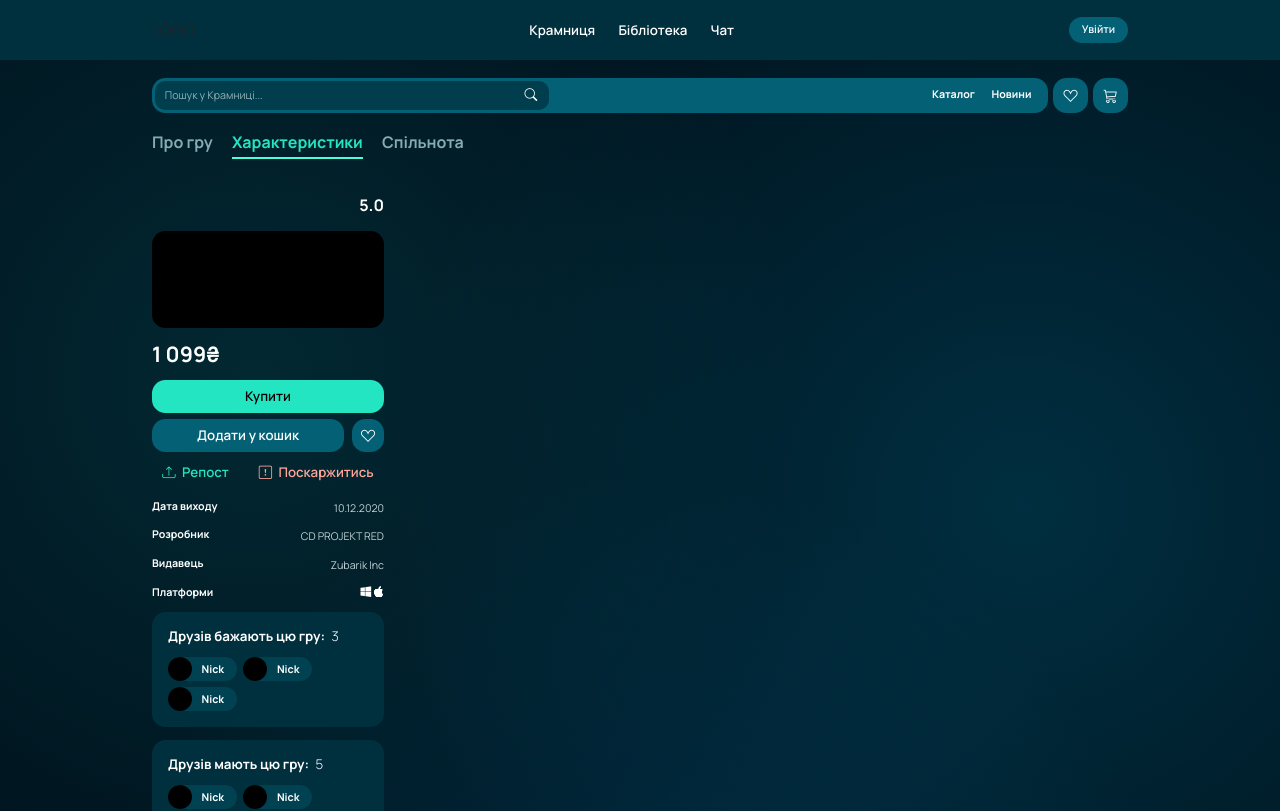
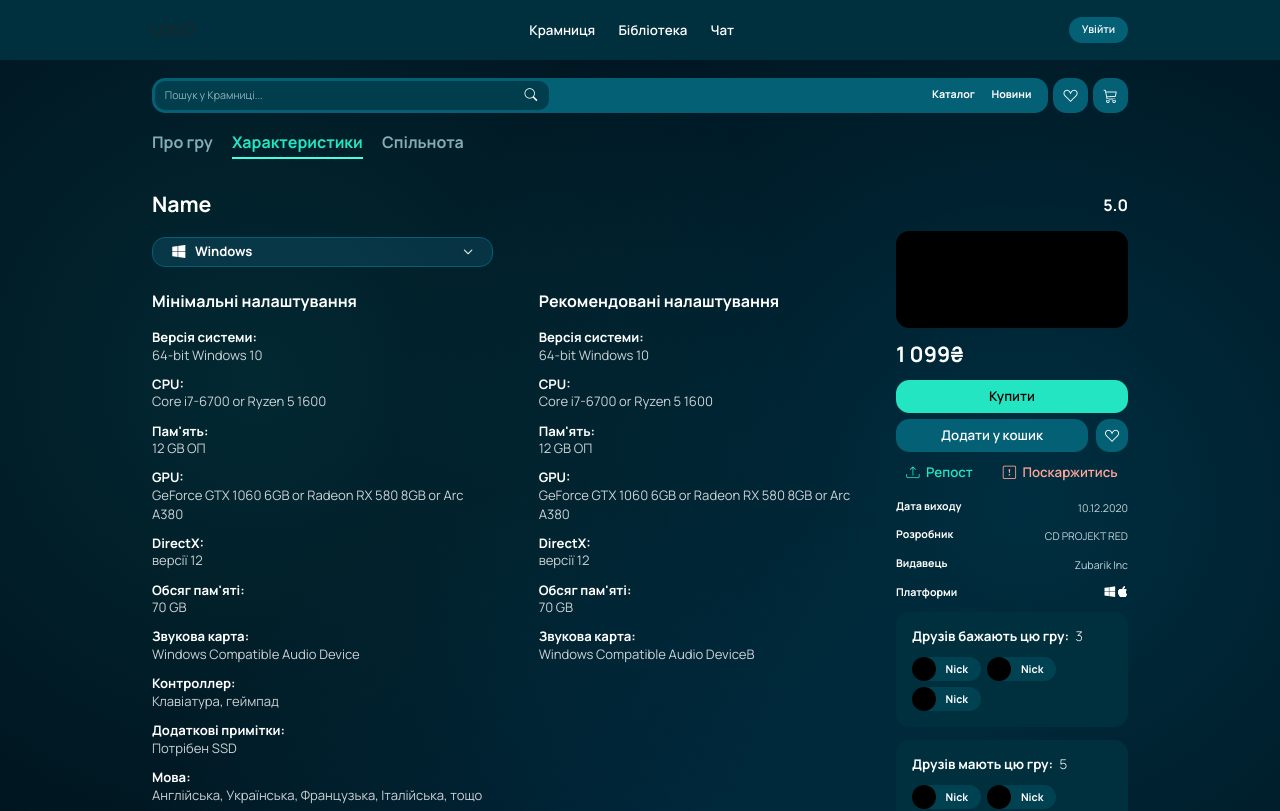
Before and after one commit to kanjo1ndd/gameflow, a React (Vite) app: page /Game/Characteristics in a window 1280 px wide. Shown: the top 811 px of the page. Built offline with nearby package versions, Linux system fonts and the light colour scheme; what react-select-country-list would draw is missing.

Commit message:
finish charactreristics

```diff
--- a/src/views/pageGame/Characteristics.css
+++ b/src/views/pageGame/Characteristics.css
@@ -0,0 +1,77 @@
+.blocks-characteristics {
+    display: flex;
+    position: relative;
+    justify-content: space-between;
+
+    width: 100%;
+}
+
+.block-platform {
+    display: flex;
+    position: relative;
+    justify-content: space-between;
+    text-align: center;
+    cursor: pointer;
+    background-color: rgba(55, 195, 255, 0.12);
+    border: 1px solid rgba(4, 96, 117, 1);
+    color: white;
+
+    width: 26.667vw;
+    margin-top: 0.5vw;
+    margin-bottom: 2vw;
+    border-radius: 1.024vw;
+    padding: 0.5vw 1.5vw;
+    font-weight: 700;
+    font-size: 1.024vw;
+    line-height: 120%;
+    letter-spacing: 0%;
+
+}
+
+.block-platform .bi-chevron-down {
+    font-size: 0.8vw;
+}
+
+.text-platform {
+    display: flex;
+
+    gap: 0.75vw;
+}
+
+.block-requirements {
+    display: flex;
+    position: relative;
+    flex-direction: column;
+    color: white;
+
+    width: 26.667vw;
+    font-weight: 700;
+    font-size: 1.25vw;
+    line-height: 110.00000000000001%;
+    letter-spacing: 0%;
+}
+
+.blocks-requirements {
+    display: flex;
+    position: relative;
+    flex-direction: column;
+
+    margin-top: 1.5vw;
+    gap: 1vw;
+}
+
+.text-requirements {
+    font-weight: 700;
+    font-size: 1.024vw;
+    line-height: 120%;
+    letter-spacing: 0%;
+}
+
+.text-requirement {
+    color: rgb(255, 255, 255, 0.8);
+
+    font-weight: 400;
+    font-size: 1.024vw;
+    line-height: 140%;
+    letter-spacing: -1%;
+}
--- a/src/views/pageGame/Characteristics.jsx
+++ b/src/views/pageGame/Characteristics.jsx
@@ -10,9 +10,76 @@ export default function Characteristics() {
         <div className="content-page-game">
             <HeaderPageGame />
             <div className="left-block-right-menu">
+                <div className="left-block-game-page">
+                    <div className="name-game-page">Name</div>
+                    <div className='block-platform'>
+                        <div className='text-platform'><i className='bi bi-windows'/>Windows</div> <i className='bi bi-chevron-down' />
+                    </div>
+                    <div className='blocks-characteristics'>
+                        <MinimalRequirements />
+                        <RecommendedRequirements />
+                    </div>
+                </div>
                 <MenuGamePage />
             </div>
         </div>
         <Footer />
     </>;
 }
+
+export function MinimalRequirements() {
+
+    const requirements = [
+        { label: "Версія системи:", value: "64-bit Windows 10" },
+        { label: "CPU:", value: "Core i7-6700 or Ryzen 5 1600" },
+        { label: "Пам'ять:", value: "12 GB ОП" },
+        { label: "GPU:", value: "GeForce GTX 1060 6GB or Radeon RX 580 8GB or Arc A380" },
+        { label: "DirectX:", value: "версії 12" },
+        { label: "Обсяг пам'яті:", value: "70 GB" },
+        { label: "Звукова карта:", value: "Windows Compatible Audio Device" },
+        { label: "Контроллер:", value: "Клавіатура, геймпад" },
+        { label: "Додаткові примітки:", value: "Потрібен SSD" },
+        { label: "Мова:", value: "Англійська, Українська, Французька, Італійська, тощо" }
+    ];
+
+    return <>
+        <div className="block-requirements">
+            <div>Мінімальні налаштування</div>
+            <div className="blocks-requirements">
+                {requirements.map((req, index) => (
+                    <div className="text-requirements" key={index}>
+                        {req.label}
+                        <div className="text-requirement">{req.value}</div>
+                    </div>
+                ))}
+            </div>
+        </div>
+    </>;
+}
+
+export function RecommendedRequirements() {
+
+    const requirements = [
+        { label: "Версія системи:", value: "64-bit Windows 10" },
+        { label: "CPU:", value: "Core i7-6700 or Ryzen 5 1600" },
+        { label: "Пам'ять:", value: "12 GB ОП" },
+        { label: "GPU:", value: "GeForce GTX 1060 6GB or Radeon RX 580 8GB or Arc A380" },
+        { label: "DirectX:", value: "версії 12" },
+        { label: "Обсяг пам'яті:", value: "70 GB" },
+        { label: "Звукова карта:", value: "Windows Compatible Audio DeviceB" }
+    ];
+
+    return <>
+        <div className='block-requirements'>
+            <div className=''>Рекомендовані налаштування</div>
+            <div className="blocks-requirements">
+                {requirements.map((req, index) => (
+                    <div className="text-requirements" key={index}>
+                        {req.label}
+                        <div className="text-requirement">{req.value}</div>
+                    </div>
+                ))}
+            </div>
+        </div>
+    </>;
+}
```
